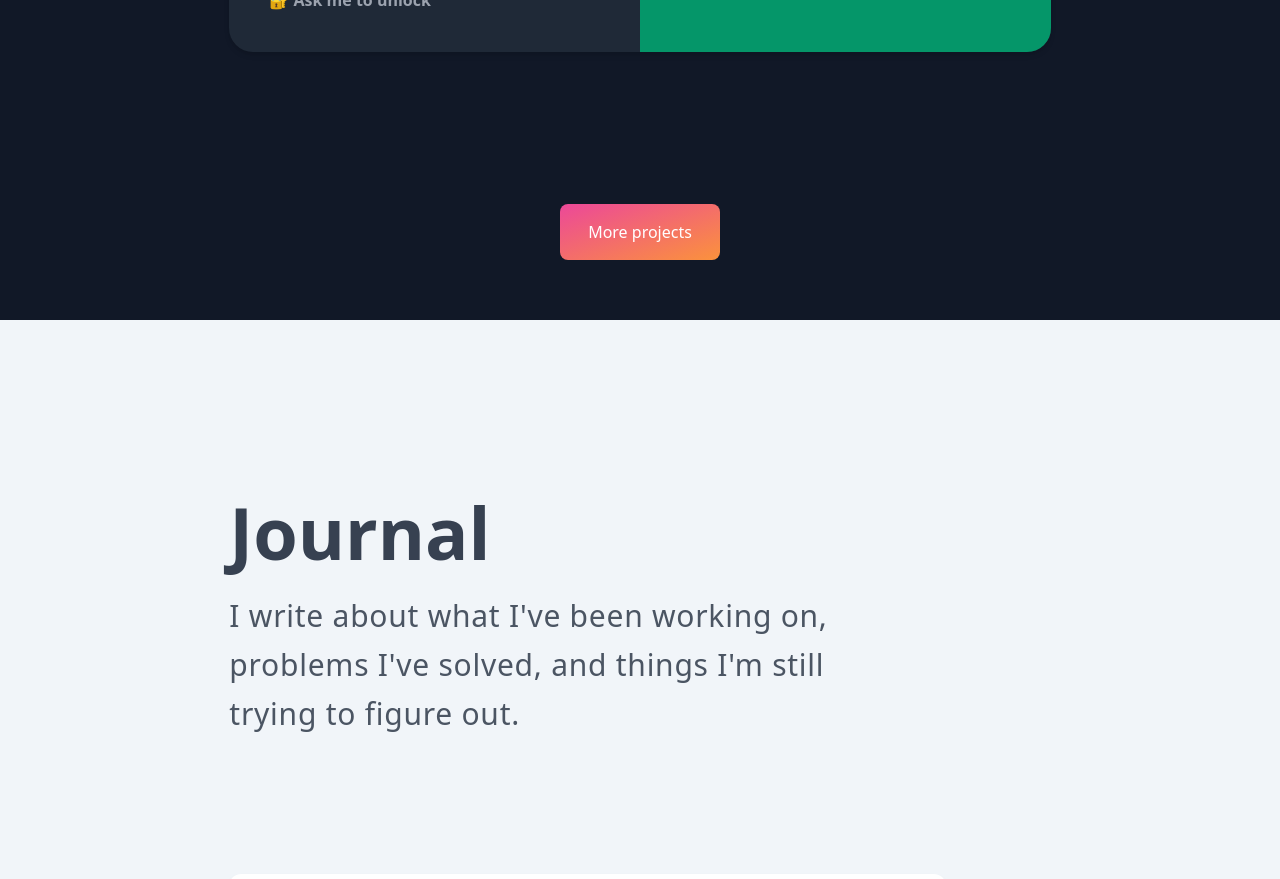
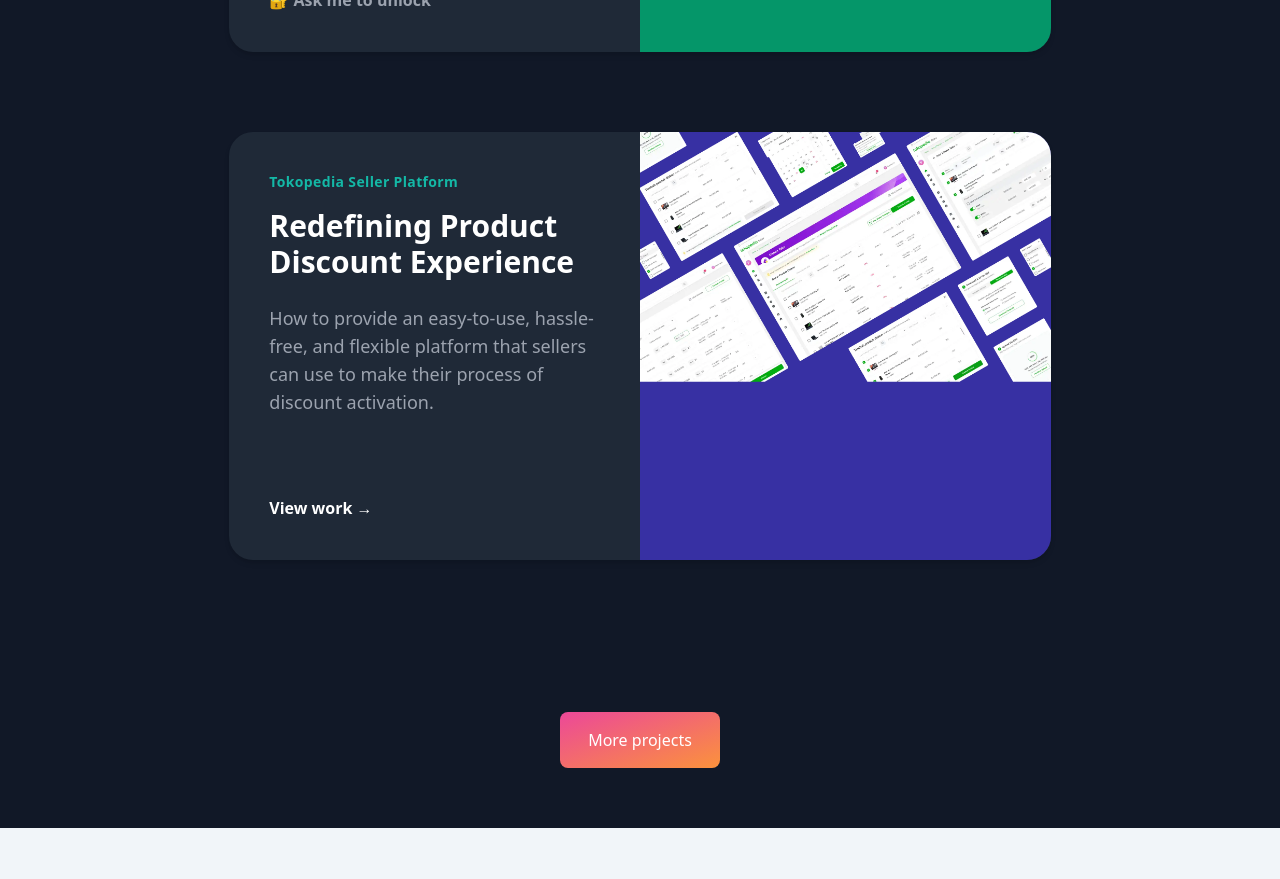
Before and after one commit to rakibsarowar/react-project-10, a React (Vite) app: page / in a window 1280 px wide. Shown: the part 1720-2599 px from the top of the page. Built offline with nearby package versions, Linux system fonts and the light colour scheme; a web font is replaced by a local one.

Commit message:
working on project

```diff
--- a/src/components/Project.jsx
+++ b/src/components/Project.jsx
@@ -13,7 +13,9 @@
             </div>
             <div className="mt-0 pb-8 pt-0 md:pb-8 md:pt-0 font-custom">
                 <div className="container px-5 mx-auto">
+
                     <div className="grid grid-cols-12 gap-4">
+
                         <div className="col-span-12 px-0 sm:col-start-1 sm:col-span-12 sm:px-0 lg:col-start-1 lg:col-span-12 lg:px-0 xl:col-span-8 xl:col-start-3 2xl:col-span-8 2xl:col-start-3">
                             <div className="bg-gray-800 mb-10 rounded-xl md:rounded-3xl shadow-md  md:mb-20 overflow-hidden">
                                 <div className="md:flex">
@@ -46,8 +48,46 @@
                             </div>
                         </div>
                     </div>
+
+                    <div className="grid grid-cols-12 gap-4">
+
+
+                        <div className="col-span-12 px-0 sm:col-start-1 sm:col-span-12 sm:px-0 lg:col-start-1 lg:col-span-12 lg:px-0 xl:col-span-8 xl:col-start-3 2xl:col-span-8 2xl:col-start-3">
+
+                            {/* code start -------------------------------------------------------------------------------------------------------- */}
+                            <a direction="left" duration="1.2" bg="white" href="/tokopedia-slash-price">
+                                <div className="bg-gray-800 mb-10 rounded-xl md:rounded-3xl shadow-md overflow-hidden md:mb-20 md:hover:shadow-lg md:hover:-translate-y-3 ease-in delay-75 duration-100" data-sal="slide-up" data-sal-delay="200" data-sal-easing="ease" data-sal-duration="800">
+                                    <div className="md:flex">
+                                        <div className="basis-1/2 order-first md:order-last overflow-hidden bg-indigo-800">
+                                            <div data-gatsby-image-wrapper className="gatsby-image-wrapper gatsby-image-wrapper-constrained h-80 w-full object-cover md:object-full md:h-full md:w-full">
+                                                <div aria-hidden="true" data-placeholder-image style={{ opacity: 0, transition: "opacity 500ms linear 0s", backgroundColor: "rgb(248, 248, 248)", position: "absolute", inset: "0px" }}></div>
+
+                                                <picture>
+
+                                                    <img src="/src/assets/thumbnail-slashprice-small.webp" alt="" />
+                                                </picture>
+
+                                            </div>
+                                        </div>
+                                        <div className="w-full md:w-1/2 p-4 md:p-10">
+                                            <div className="tracking-wide text-sm text-teal-500 font-semibold mb-2 md:mb-4">Tokopedia Seller Platform</div>
+                                            <span className="text-2xl md:text-3xl font-extrabold text-white mb-3 md:mb-6 block">Redefining Product Discount Experience</span>
+                                            <p className="text-gray-400 text-base md:text-lg font-normal mb-10 md:mb-20">How to provide an easy-to-use, hassle-free, and flexible platform that sellers can use to make their process of discount activation.</p>
+                                            <span className="text-white font-custom font-semibold text-base">View work → </span>
+                                        </div>
+                                    </div>
+                                </div>
+                            </a>
+                            {/* code end -------------------------------------------------------------------------------------------------------- */}
+
+                        </div >
+
+                    </div>
+
                 </div>
             </div>
+
+
 
             <div className="text-center pb-8">
                 <a direction="up" duration="0.7" bg="white" className="mt-10 text-white bg-gradient-to-br from-pink-500 to-orange-400 hover:bg-gradient-to-bl focus:ring-4 focus:outline-none focus:ring-pink-200 dark:focus:ring-pink-800 font-medium rounded-lg text-base px-7 py-4 text-center mb-7 inline-block" data-sal="slide-up" data-sal-delay="200" data-sal-easing="ease" data-sal-duration="800" href="/portfolio/">
```
Also changed, not shown: src/assets/thumbnail-slashprice-small.webp (added).
